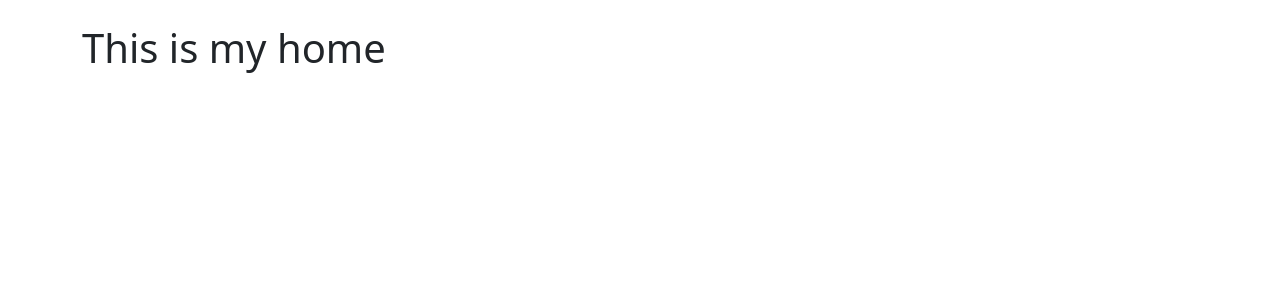
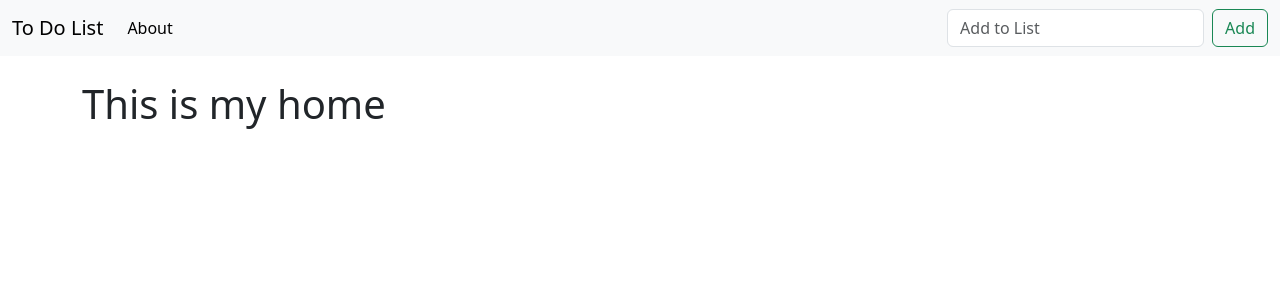
Before and after one commit to alifrazkhan92/todo, a Django app: page / in a window 1280 px wide. Shown: the top 300 px of the page. Run offline with Django 5.2, Linux system fonts and the light colour scheme.

Commit message:
about page

```diff
--- /dev/null
+++ b/todo_app/todo_list/templates/about.html
@@ -0,0 +1,5 @@
+{% extends 'base.html' %}
+
+{% block content %}
+<h1>This is about page</h1>
+{% endblock %}
--- a/todo_app/todo_list/templates/base.html
+++ b/todo_app/todo_list/templates/base.html
@@ -7,6 +7,25 @@
     <link href="https://cdn.jsdelivr.net/npm/bootstrap@5.3.3/dist/css/bootstrap.min.css" rel="stylesheet" integrity="sha384-QWTKZyjpPEjISv5WaRU9OFeRpok6YctnYmDr5pNlyT2bRjXh0JMhjY6hW+ALEwIH" crossorigin="anonymous">
   </head>
   <body>
+    <nav class="navbar navbar-expand-lg bg-body-tertiary">
+      <div class="container-fluid">
+        <a class="navbar-brand" href="/">To Do List</a>
+        <button class="navbar-toggler" type="button" data-bs-toggle="collapse" data-bs-target="#navbarSupportedContent" aria-controls="navbarSupportedContent" aria-expanded="false" aria-label="Toggle navigation">
+          <span class="navbar-toggler-icon"></span>
+        </button>
+        <div class="collapse navbar-collapse" id="navbarSupportedContent">
+          <ul class="navbar-nav me-auto mb-2 mb-lg-0">
+            <li class="nav-item">
+              <a class="nav-link active" aria-current="page" href="about/">About</a>
+            </li>
+          </ul>
+          <form class="d-flex" role="add">
+            <input class="form-control me-2" type="add" placeholder="Add to List" aria-label="Add to List">
+            <button class="btn btn-outline-success" type="submit">Add</button>
+          </form>
+        </div>
+      </div>
+    </nav>
     <br/>
     <div class="container">
     {% block content %}
--- a/todo_app/todo_list/urls.py
+++ b/todo_app/todo_list/urls.py
@@ -2,5 +2,6 @@ from django.urls import path
 from . import views
 
 urlpatterns = [
-    path('', views.home, name='home')
+    path('', views.home, name='home'),
+    path('about/', views.about, name='about'),
 ]
--- a/todo_app/todo_list/views.py
+++ b/todo_app/todo_list/views.py
@@ -2,3 +2,7 @@ from django.shortcuts import render
 
 def home(request):
     return render(request, 'home.html', {})
+
+
+def about(request):
+    return render(request, 'about.html', {})
```
